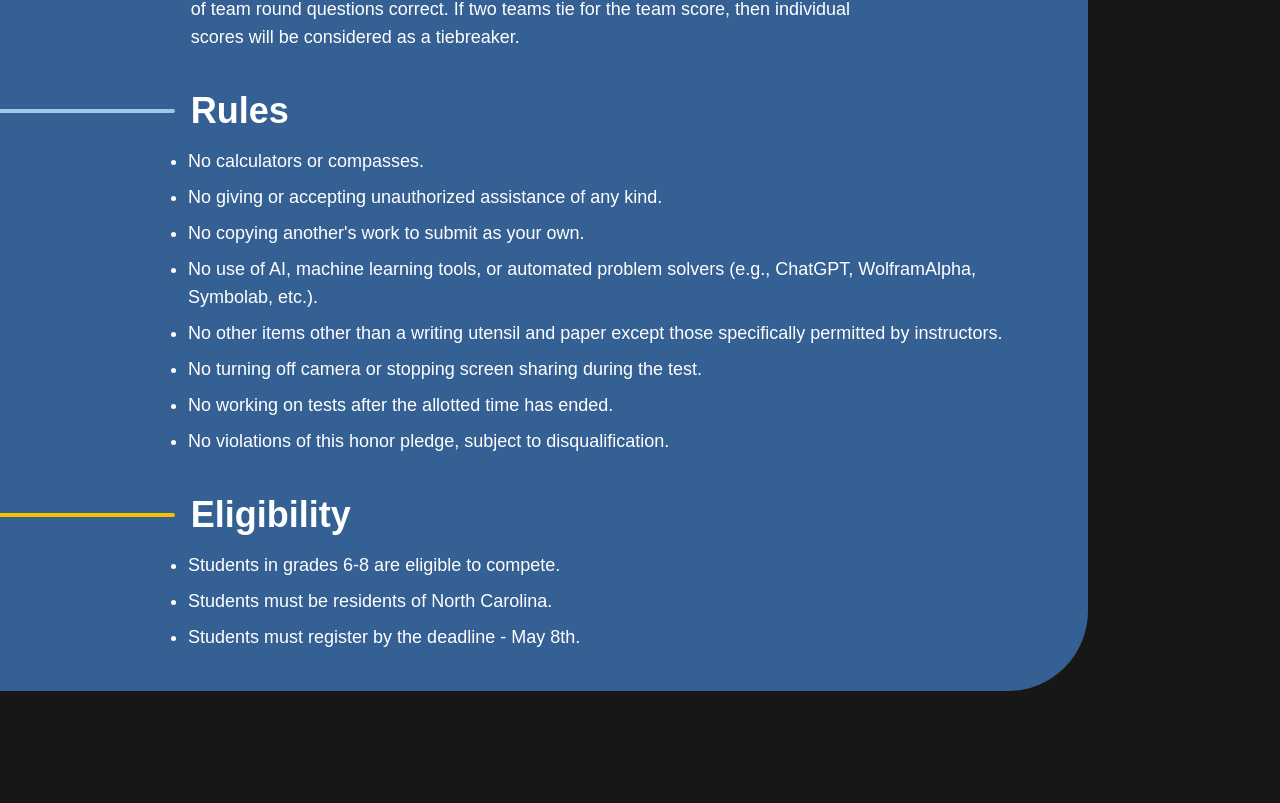
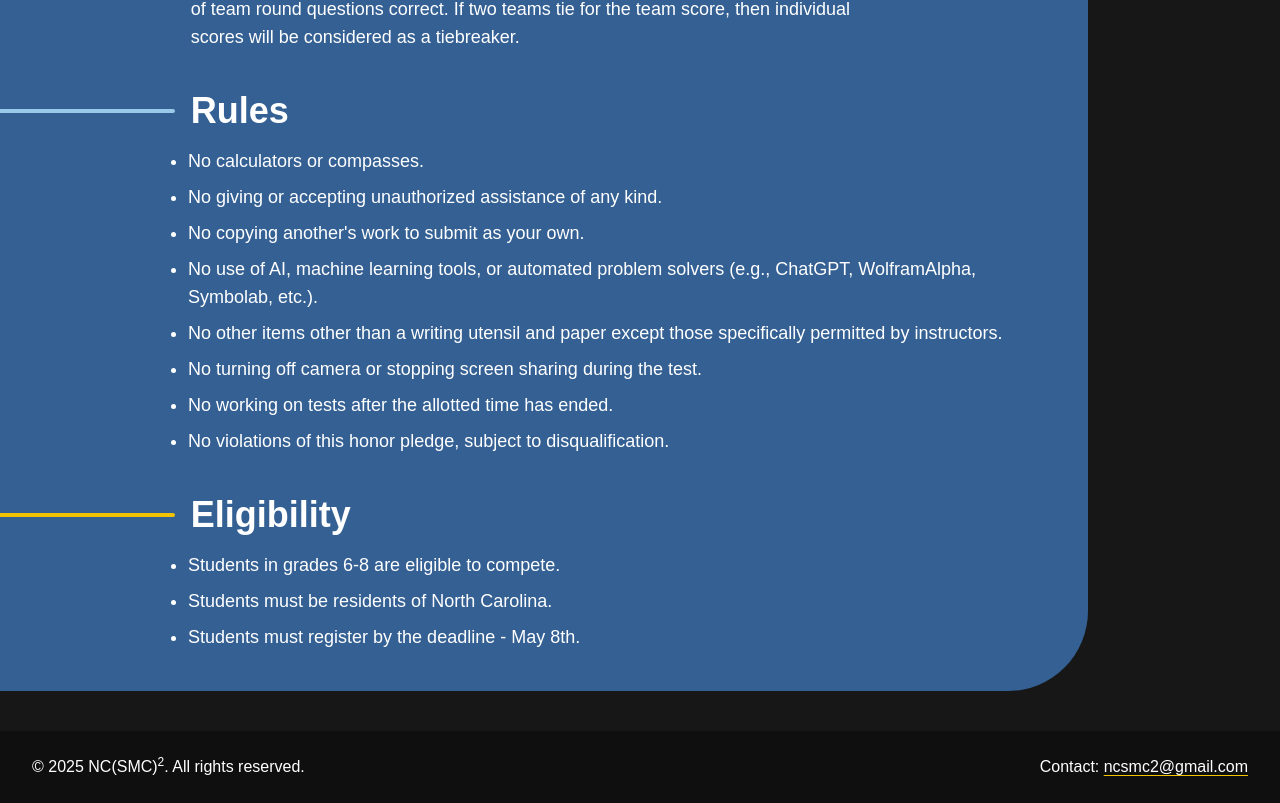
Before and after one commit to Prorickey/ncsmc2, a Next.js app: page / in a window 1280 px wide. Shown: the part 789-1592 px from the top of the page. Before the commit the page ends 1520 px from the top, so only its background shows below. Built offline with nearby package versions, Linux system fonts and the light colour scheme.

Commit message:
The line faded between beta and release - it is now officially 1.0.0

```diff
--- a/app/page.tsx
+++ b/app/page.tsx
@@ -143,6 +143,18 @@ export default function Home() {
 					</div>
 				</div>
 			</section>
+			<footer className="bg-[#0f0f0f] text-white py-6">
+				<div className="max-w-7xl mx-auto px-4 sm:px-6 lg:px-8">
+					<div className="flex flex-col md:flex-row justify-between items-center">
+						<p className="text-sm md:text-base mb-4 md:mb-0">
+							&copy; 2025 NC(SMC)<sup>2</sup>. All rights reserved.
+						</p>
+						<p className="text-sm md:text-base">
+							Contact: <a href="mailto:ncsmc2@gmail.com" className="underline underline-offset-3 decoration-[#f4c300]">ncsmc2@gmail.com</a>
+						</p>
+					</div>
+				</div>
+			</footer>
 		</div>
 	)
 }
--- a/package.json
+++ b/package.json
@@ -1,6 +1,6 @@
 {
 	"name": "ncsmc2",
-	"version": "0.7.6",
+	"version": "1.0.0",
 	"private": true,
 	"scripts": {
 		"dev": "next dev --turbopack",
```
